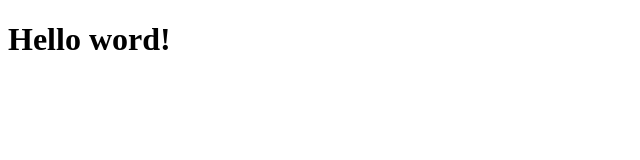
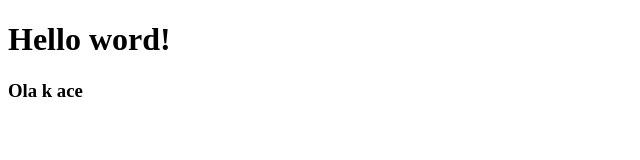
Before and after one commit to JoelR19/Ejemplo_, a plain HTML site: page index.html in a window 1280 px wide. Shown: the full height of the page, 0-640 px from the left. Drawn offline with Linux system fonts and the light colour scheme.

Commit message:
Sedsdsdssd

```diff
--- a/index.html
+++ b/index.html
@@ -7,4 +7,5 @@
 </head>
 <body>
     <h1>Hello word!</h1>
+    <h3>Ola k ace</h3>
 </body>
```
